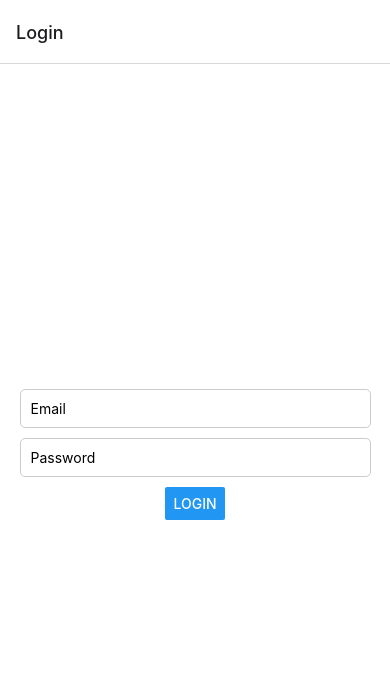
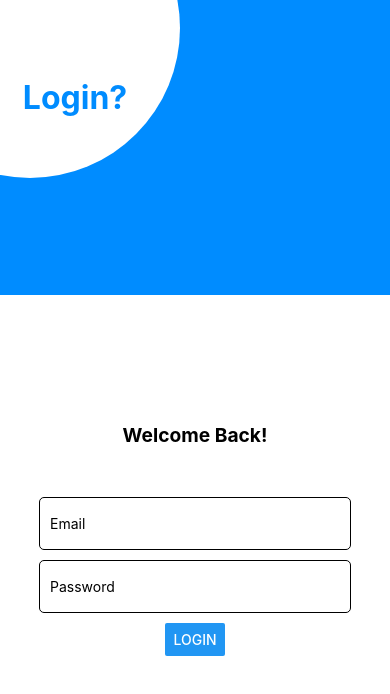
Before and after one commit to raoul-baddawi/Financial-App_React-Native, a React Native app: screen /Login in a window 390 px wide. Shown: the top 694 px of the page. Built offline with nearby package versions, Linux system fonts and the light colour scheme.

Commit message:
adjusted login page with styling

```diff
--- a/App.js
+++ b/App.js
@@ -11,7 +11,9 @@ const Stack = createStackNavigator();
 const App = () => {
   return (
     <NavigationContainer>
-      <Stack.Navigator>
+      <Stack.Navigator screenOptions={{
+            headerShown: false,
+          }}>
         <Stack.Screen name="Login" component={LoginPage} />
         <Stack.Screen name="Home" component={HomePage} />
       </Stack.Navigator>
--- a/pages/LoginPage.js
+++ b/pages/LoginPage.js
@@ -14,7 +14,7 @@ const LoginPage = () => {
 
   const handleLogin = async () => {
     try {
-      const response = await axios.post('http://192.168.0.108:8000/api/login', {
+      const response = await axios.post('http://192.168.14.173:8000/api/login', {
         email: credentials.email,
         password: credentials.password,
       });
@@ -32,7 +32,14 @@ const LoginPage = () => {
   };
 
   return (
+    <View style={styles.wrapper}>
+      <View style={styles.header}>
+        <View style={styles.circle}>
+          <Text style={styles.text}>Login?</Text>
+        </View>
+      </View>
       <View style={styles.container}>
+        <Text style={styles.welcome}>Welcome Back!</Text>
         <TextInput
           style={styles.input}
           placeholder="Email"
@@ -50,8 +57,9 @@ const LoginPage = () => {
             setCredentials({ ...credentials, password: text })
           }
         />
-      <Button title="Login" onPress={handleLogin} />
+        <Button title="Login" onPress={handleLogin} style={styles.btn}/>
         <Text>{error && <Text style={styles.error}>{error}</Text>}</Text>
+      </View>
     </View>
   );
 };
@@ -63,18 +71,60 @@ const styles = StyleSheet.create({
     alignItems: 'center',
     backgroundColor: '#fff',
     width: '100%',
+    height: '65vh'
   },
   input: {
-    width: '90%',
+    width: '80%',
+    height: '3.3rem',
     padding: 10,
     borderWidth: 1,
-    borderColor: '#ccc',
+    borderColor: '#000',
     marginBottom: 10,
-    borderRadius: 5,
+    borderRadius: 5
   },
   error: {
     color: 'red',
     marginTop: 10,
+  },
+  wrapper: {
+    display: 'flex',
+    flexDirection: 'column',
+    height: '100vh',
+    width : '100%',
+    backgroundColor: '#000'
+  },
+  header: {
+    height: '35vh',
+    backgroundColor: 'rgb(0, 140, 255)',
+    display: 'flex',
+    justifyContent: 'center',
+    alignItems: 'baseline',
+    position: 'relative'
+  },
+  circle: {
+    width: '300px',
+    height: '300px',
+    borderRadius: '50%',
+    backgroundColor: 'white',
+    display: 'flex',
+    justifyContent: 'center',
+    alignItems: 'center',
+    position: 'absolute',
+    transform: 'translate(-40%, -40%)'
+  },
+  text: {
+    color: 'rgb(0, 140, 255)',
+    fontSize: 'xx-large',
+    marginLeft: '90px',
+    marginTop: '140px',
+    fontWeight: 'bold'
+  },
+  welcome: {
+    paddingBottom: '50px',
+    margin: '0px',
+    marginTop: '-60px',
+    fontSize: 'larger',
+    fontWeight: 'bold'
   }
 });
 
```
Also changed, not shown: package.json (+6 -1 lines), 1 other file (tests, documents, lock files or other folders). Lines whose indentation alone changed are shown as unchanged.
